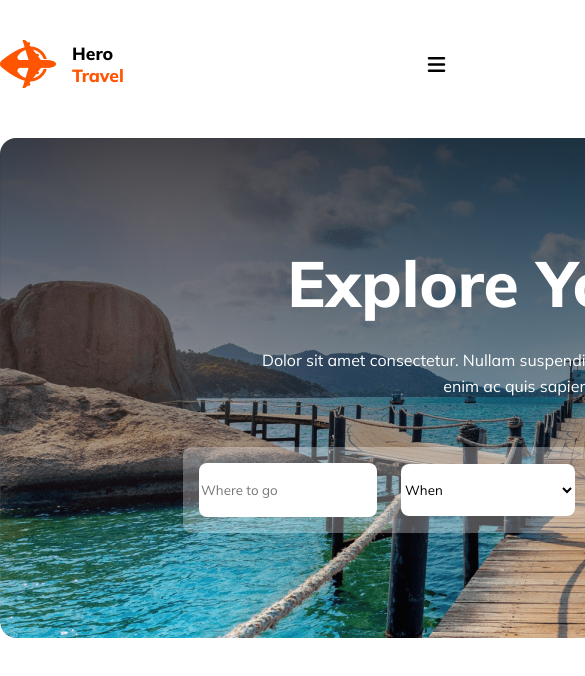
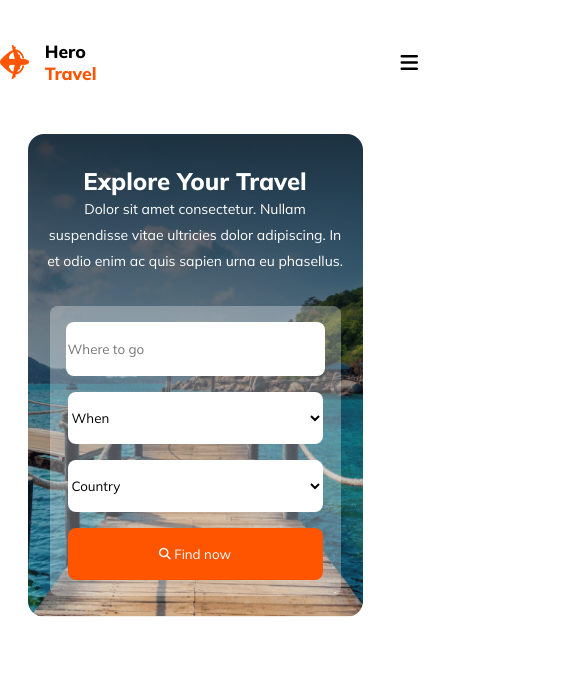
Before and after one commit to mahedee007/hero-travel, a plain HTML site: page index.html in a window 390 px wide. Shown: the top 676 px of the page, 585 px wide, since content can reach past the window. Drawn offline with Linux system fonts and the light colour scheme.

Commit message:
mobile responsive

```diff
--- a/styles/styles.css
+++ b/styles/styles.css
@@ -108,6 +108,7 @@ border-radius: 8px;
 background: #FFF;
 border: none;
 
+
 }
 .find-btn{
     width: 174px;
@@ -138,6 +139,10 @@ color: #FFFFFF;
 
 /* for mobile devices { */
 @media screen and (max-width: 600px){
+    .logo-title img{
+        width: 28.724px;
+height: 33.516px;
+    }
     nav > ul li a{
         display: none;;
     }
@@ -148,5 +153,31 @@ color: #FFFFFF;
         font-size: 1.1rem;
         font-weight: 800;
     }
+    .banner{
+        width: 335px;
+height: 483px;
+background-size:cover;
+background-position: center center;
+    }
+    .banner h1{
+        font-size: 1.5rem;
+        margin-top: 32px;
 
+    }
+    .banner p{
+        font-size: 14px;
+        width: 304px;
+        margin-top: 0;
+        margin-bottom: 32px;
+    }
+    form{
+        flex-direction: column;
+        gap: 16px;
+    }
+    form> input, select{
+        width: 255px;
+    }
+    .find-btn{
+        width: 255px;
+    }
 }
```
